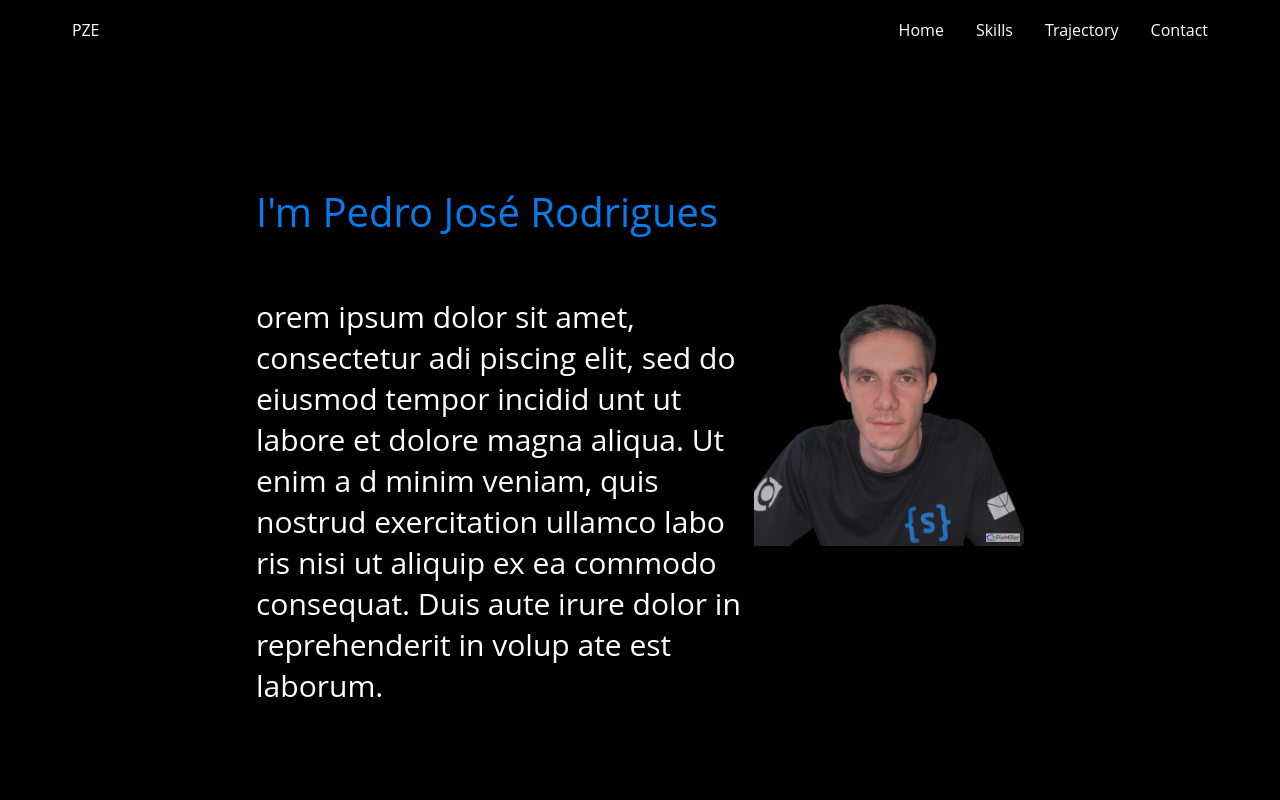
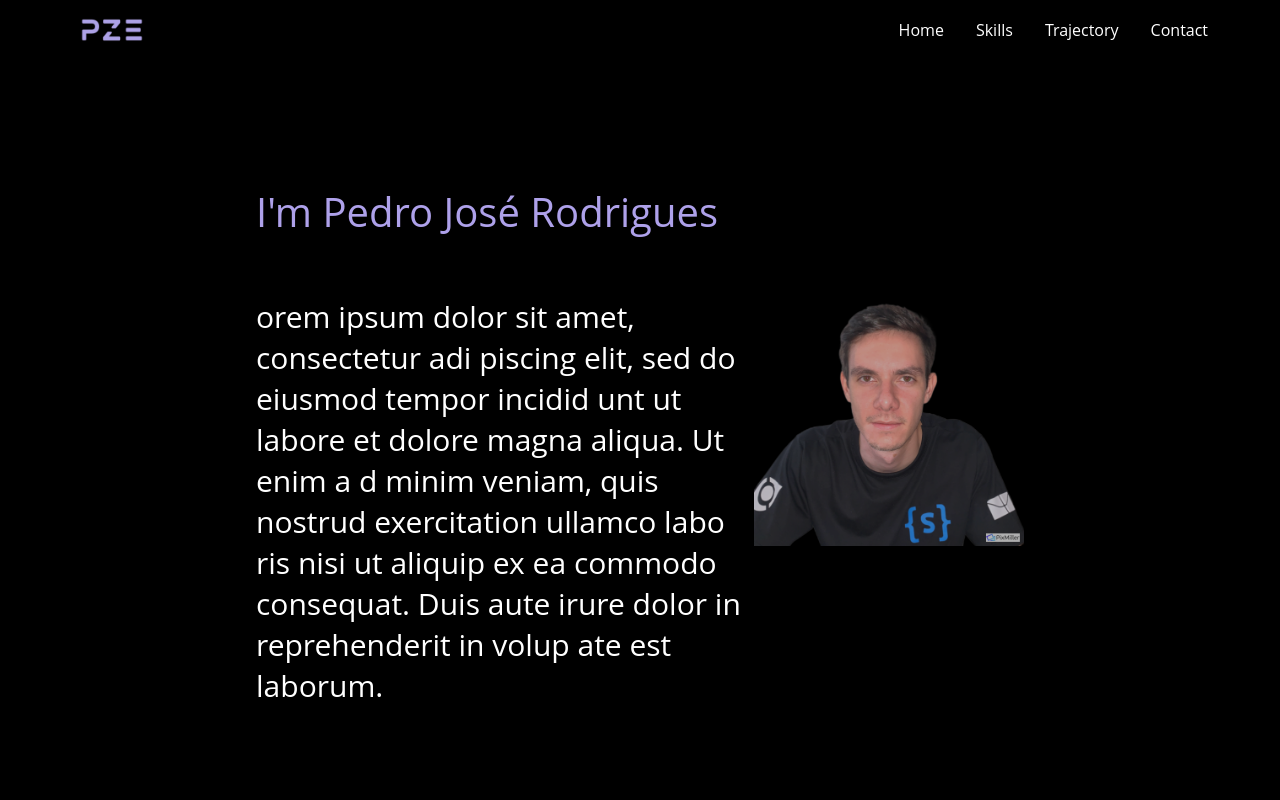
Before and after one commit to pjceva/portfolio, a React (Vite) app: page / in a window 1280 px wide. Shown: the top 800 px of the page. Built offline with nearby package versions, Linux system fonts and the light colour scheme.

Commit message:
New logo and new color

```diff
--- a/src/components/Navbar/index.tsx
+++ b/src/components/Navbar/index.tsx
@@ -1,5 +1,6 @@
 import { useState } from "react"
 import { Container, Header, Links, MenuButton } from "./styles"
+import logo from "../../imgs/logo.png"
 
 export const Navbar = () => {
 
@@ -10,7 +11,7 @@ export const Navbar = () => {
     return (
         <Header>
             <Container>
-                <div className="logo">PZE</div>
+                <img className="logo" src={logo}/>
                 <Links className="li">
                     <li><a href="#Home">Home</a></li>
                     <li><a href="#Skill">Skills</a></li>
--- a/src/components/Navbar/styles.tsx
+++ b/src/components/Navbar/styles.tsx
@@ -34,8 +34,12 @@ export const Container = styled.div`
         color: white;
         font-size: 1rem;
         :hover{
-            color: #067ceb;
+            color: #AEA1EA;
         }
+    }
+    img{
+        width: 5rem;
+
     }
     section{
         display: none;
--- a/src/styles/global.tsx
+++ b/src/styles/global.tsx
@@ -13,7 +13,7 @@ export const GlobalStyle = createGlobalStyle`
         color: white;
         .h1{
             font-size: 40px;
-            color: #067ceb;
+            color: #AEA1EA;
         }
         ::-webkit-scrollbar {
         width: 5px;
```
Also changed, not shown: src/imgs/logo.png (added).
